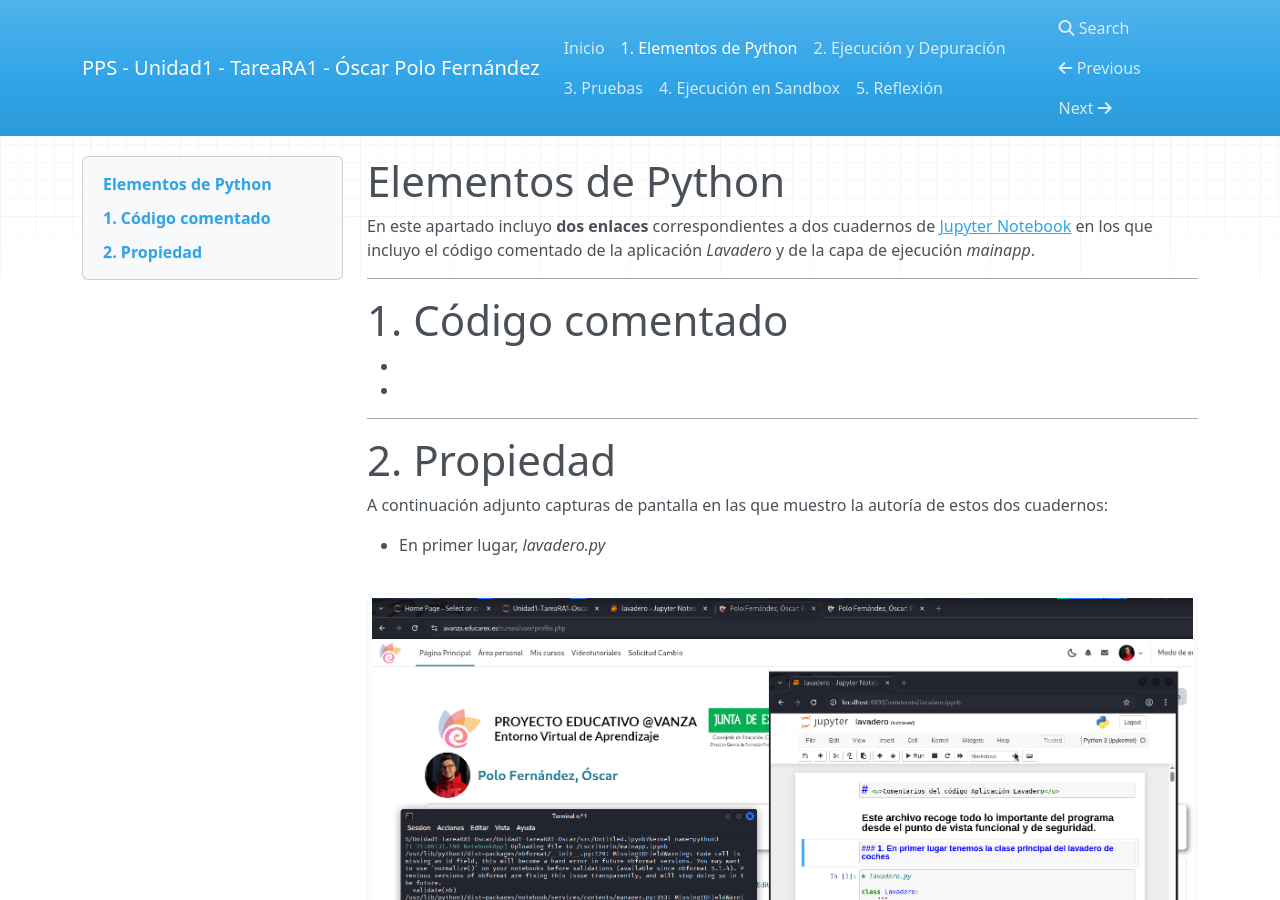
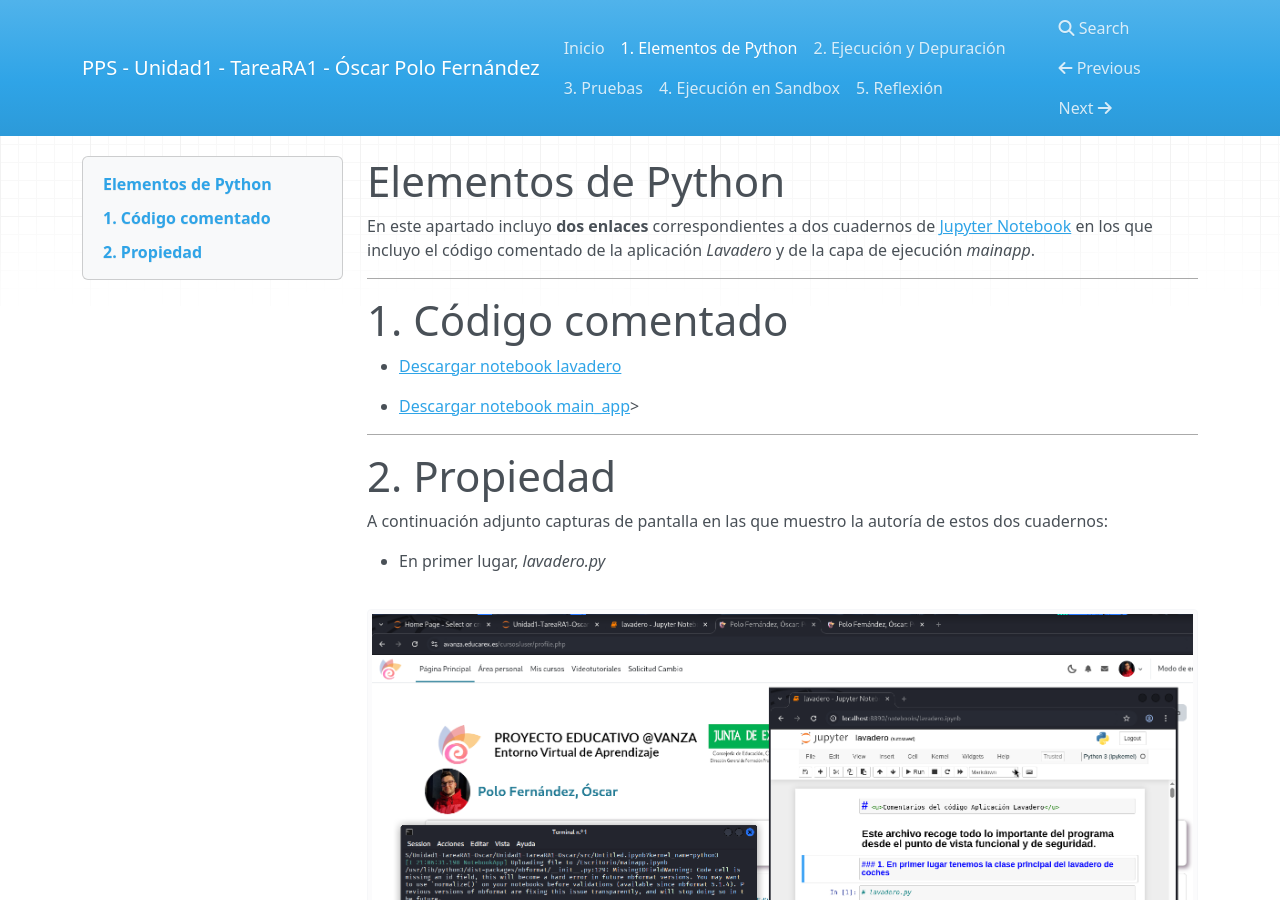
Before and after one commit to PPSOscar/Unidad1-TareaRA1-Oscar, an MkDocs documentation site: the page built from docs/elementos_python.md, in a window 1280 px wide and 900 px high. Built offline with MkDocs 1.6.1, drawn with Linux system fonts in a browser that asks for light colours; nearby versions of some CDN libraries.

Commit message:
Elementos Python - Enlaces

```diff
--- a/docs/elementos_python.md
+++ b/docs/elementos_python.md
@@ -6,8 +6,9 @@ En este apartado incluyo **dos enlaces** correspondientes a dos cuadernos de [Ju
 
 # 1. Código comentado
 
-- <a href="docs/JupiterNotebook/lavadero.ipynb" download></a>
-- <a href="docs/JupiterNotebook/mainapp.ipynb" download></a>
+- [Descargar notebook lavadero](JupiterNotebook/lavadero.ipynb)
+
+- [Descargar notebook main_app](JupiterNotebook/mainapp.ipynb)>
 
 ---
 
```
